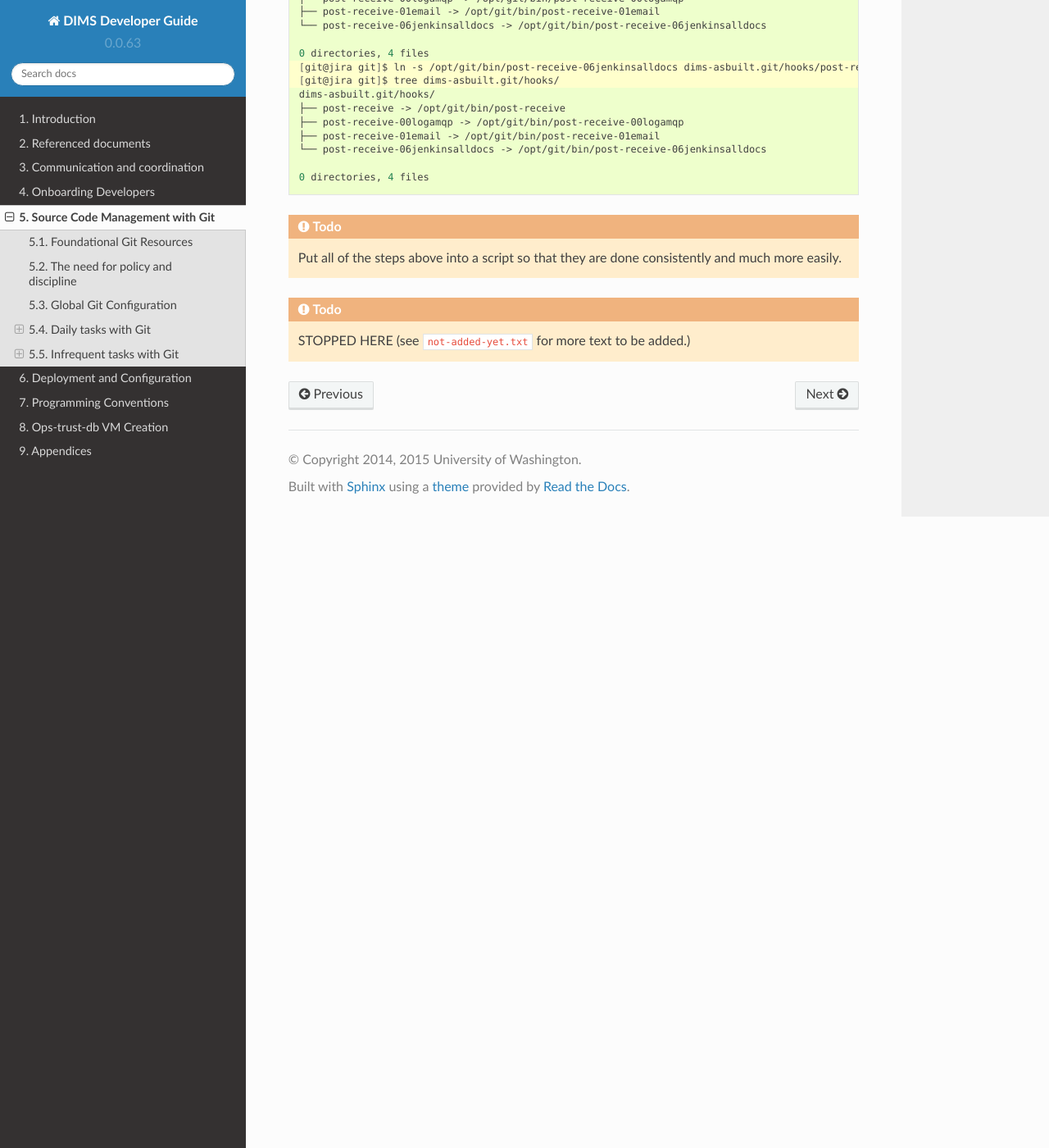
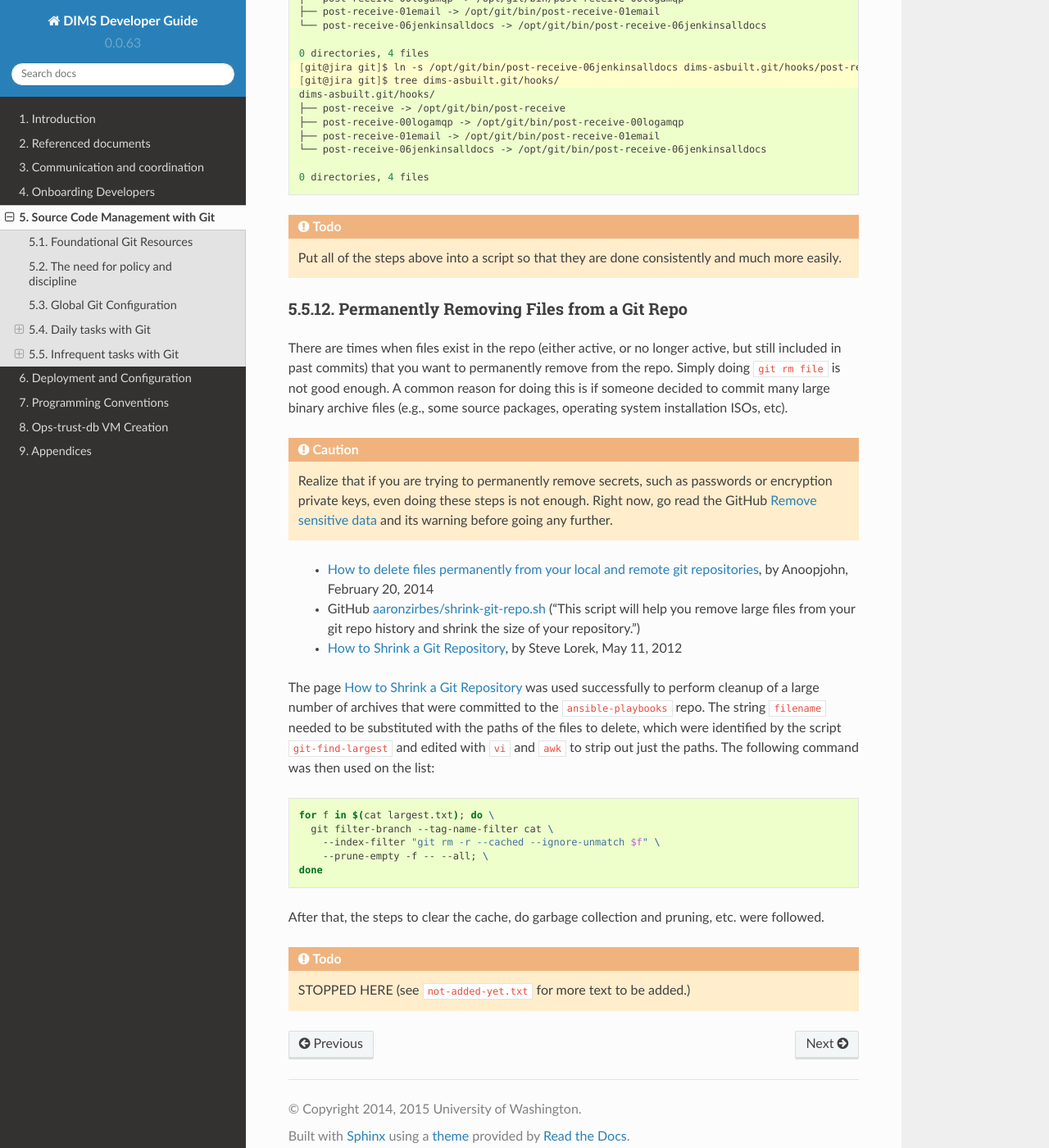
Before and after one commit to uw-dims/dims-devguide, a Sphinx documentation site: the page built from docs/source/sourcemanagement.rst, in a window 1280 px wide and 1400 px high, scrolled down 47524 px. Shown: the whole window at 82% size. Built offline with Sphinx 7.4.7 and the Read the Docs theme 2.0.0, drawn with Linux system fonts in a browser that asks for light colours; pages that are not in the unit, such as notebooks, are missing from menus.

Commit message:
From subsection on permanently deleting of files out of Git repo from Foswiki

```diff
--- a/docs/source/sourcemanagement.rst
+++ b/docs/source/sourcemanagement.rst
@@ -2987,6 +2987,54 @@ this case, cutting/pasting the hook from another repo to get the link correct).
 
 ..
 
+.. _permanentremoval:
+
+Permanently Removing Files from a Git Repo
+~~~~~~~~~~~~~~~~~~~~~~~~~~~~~~~~~~~~~~~~~~
+
+There are times when files exist in the repo (either active, or
+no longer active, but still included in past commits) that you want
+to permanently remove from the repo. Simply doing ``git rm file`` is
+not good enough. A common reason for doing this is if someone decided
+to commit many large binary archive files (e.g., some source packages,
+operating system installation ISOs, etc).
+
+.. caution::
+
+   Realize that if you are trying to permanently remove secrets, such
+   as passwords or encryption private keys, even doing these steps is
+   not enough. Right now, go read the GitHub `Remove sensitive data`_
+   and its warning before going any further.
+
+..
+
+   + `How to delete files permanently from your local and remote git repositories`_, by Anoopjohn, February 20, 2014
+   + GitHub `aaronzirbes/shrink-git-repo.sh`_ ("This script will help you remove large files from your git repo history and shrink the size of your repository.")
+   + `How to Shrink a Git Repository`_, by Steve Lorek, May 11, 2012
+
+The page `How to Shrink a Git Repository`_ was used successfully to perform
+cleanup of a large number of archives that were committed to the
+``ansible-playbooks`` repo. The string ``filename`` needed to be substituted
+with the paths of the files to delete, which were identified by the script
+``git-find-largest`` and edited with ``vi`` and ``awk`` to strip out just the
+paths. The following command was then used on the list:
+
+.. code-block:: bash
+
+    for f in $(cat largest.txt); do \
+      git filter-branch --tag-name-filter cat \
+        --index-filter "git rm -r --cached --ignore-unmatch $f" \
+        --prune-empty -f -- --all; \
+    done
+
+..
+
+After that, the steps to clear the cache, do garbage collection and pruning, etc. were followed.
+
+.. _How to delete files permanently from your local and remote git repositories: http://www.zyxware.com/articles/4027/how-to-delete-files-permanently-from-your-local-and-remote-git-repositories
+.. _aaronzirbes/shrink-git-repo.sh: https://gist.github.com/aaronzirbes/4570924
+.. _How to Shrink a Git Repository: http://stevelorek.com/how-to-shrink-a-git-repository.html
+
 
 .. todo::
 
```
